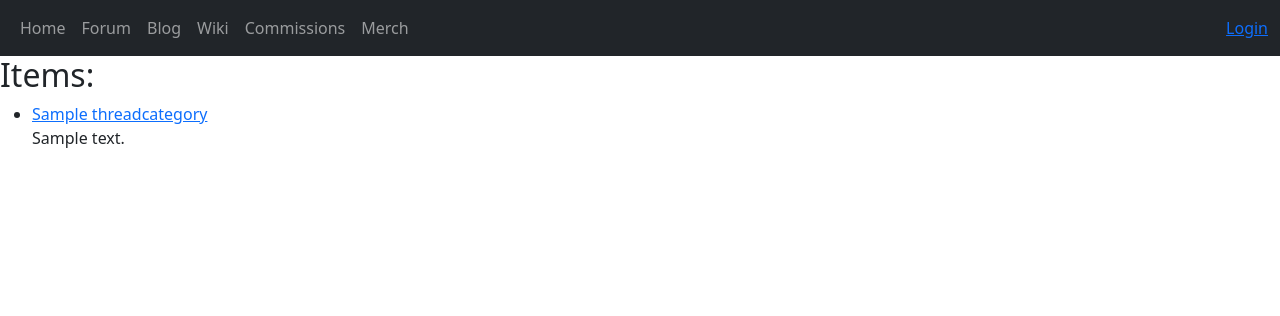
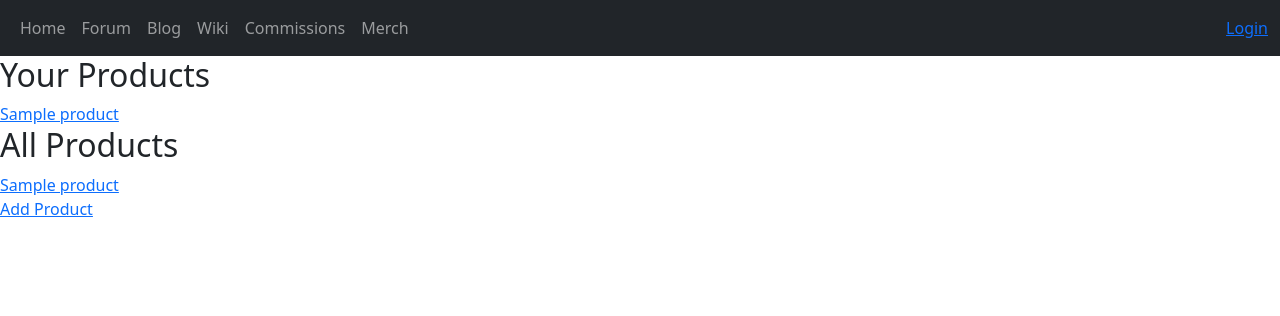
Before and after one commit to pris-matic/hobbysite-CD-3, a Django app: template hobbysite/merchstore/templates/merchstore/productList.html in a window 1280 px wide. Shown: the top 316 px of the page. Run offline with Django 5.2, Linux system fonts and the light colour scheme; the template is opened without the code that fills it: values that come from a table or form of the project are taken from there, others are empty; tables that the repository leaves empty hold one stand-in row (values such as "Sample post"); parts of the project's set-up code (start-up, migrations or seed data) failed here and were passed over.

Commit message:
updated product detail and product list templates

```diff
--- a/hobbysite/merchstore/templates/merchstore/productList.html
+++ b/hobbysite/merchstore/templates/merchstore/productList.html
@@ -4,13 +4,23 @@
 {% block title %} Merchandise Store {% endblock %}
 
 {% block content %}
-    <h2> Items: </h2>
-    <ul>
-        {% for item in items %}
-            <li>
-                <a href="{% url 'merchstore:item_details' item.id %}">{{ item.name }} </a> <br>
-                {{ item.description }}
-            </li>
-        {% endfor %}
-    </ul>
+    <h2>Your Products</h2>
+    {% for product in user_products %}
+        <div>
+            <a href="/merchstore/item/{{ product.id }}">{{ product.name }}</a>
+        </div>
+    {% empty %}
+        <p>No products posted by you.</p>
+    {% endfor %}
+
+    <h2>All Products</h2>
+    {% for product in all_products %}
+        <div>
+            <a href="/merchstore/item/{{ product.id }}">{{ product.name }}</a>
+        </div>
+    {% empty %}
+        <p>No available products.</p>
+    {% endfor %}
+
+    <a href="/merchstore/item/add">Add Product</a>
 {% endblock %}
```
Also changed, not shown: hobbysite/merchstore/templates/merchstore/productDetail.html (+19 -9 lines).
